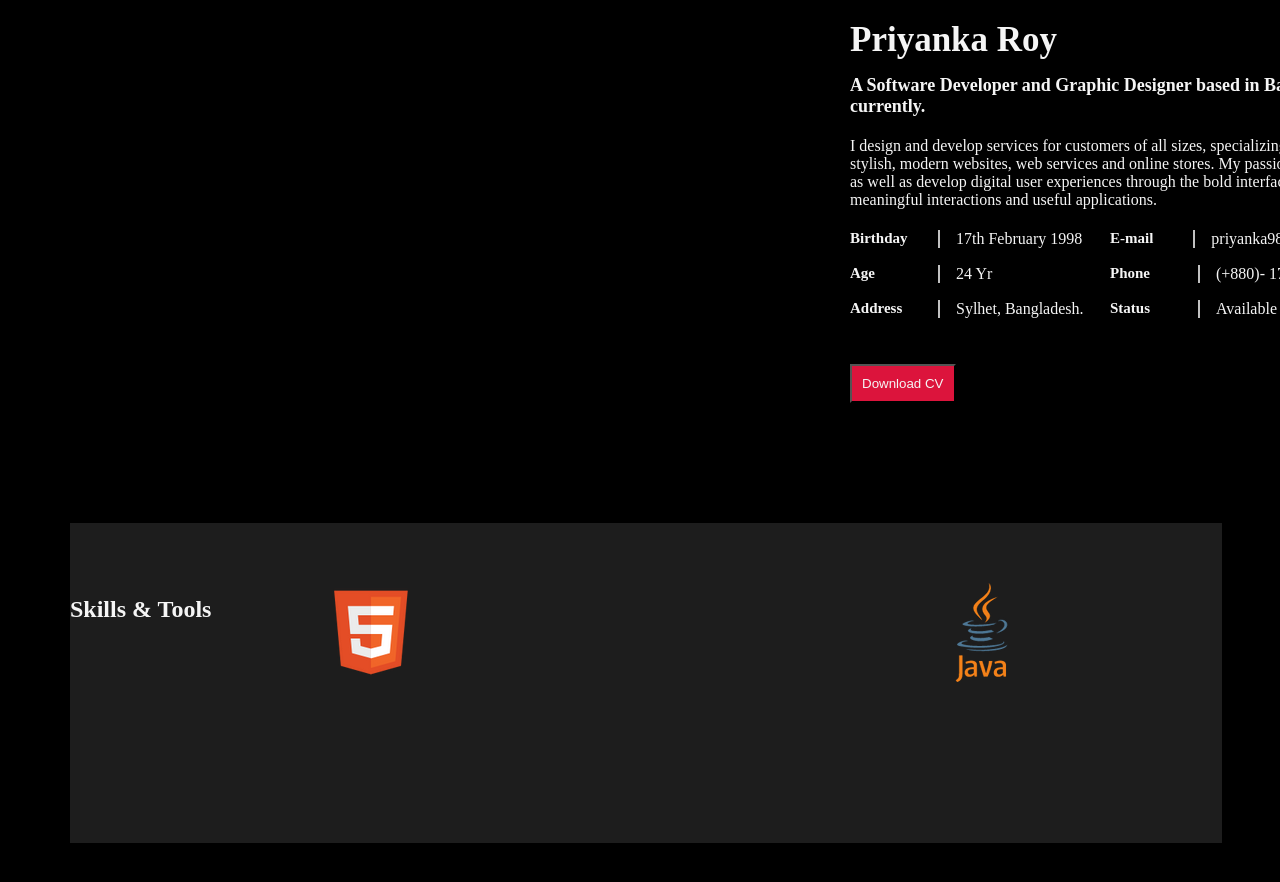
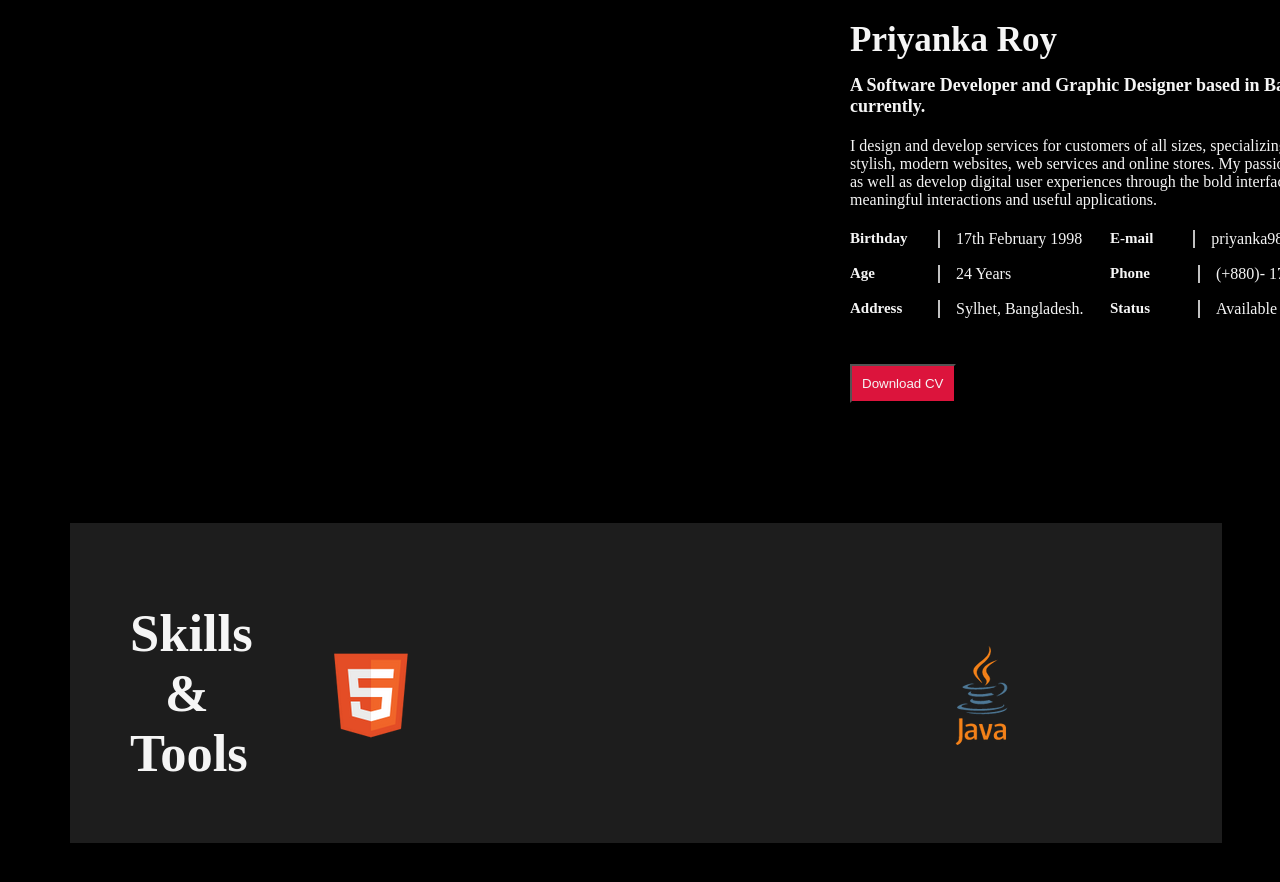
Before and after one commit to roypriyanka7/Simplifolio-CSS, a plain HTML site: page index.html in a window 1280 px wide. Shown: the part 1120-2002 px from the top of the page. Drawn offline with nearby package versions, Linux system fonts and the light colour scheme.

Commit message:
updated skills section

```diff
--- a/index.html
+++ b/index.html
@@ -14,6 +14,7 @@
   <!-------------- Font Awesome Link -------------->
   <script src="https://kit.fontawesome.com/70d26ce26d.js" crossorigin="anonymous"></script>
 
+
   <!-- Link Swiper's CSS -->
   <link rel="stylesheet" href="https://unpkg.com/swiper/swiper-bundle.min.css" />
 
@@ -29,8 +30,10 @@
 
   <nav class="navbar">
     <div class="max-width">
-      <div class="logo"><a href="#">Simplifo<span>lio.</span></a></div>
-      <ul class="menu">
+      <div class="logo"><a href="#">Simplifo<span>lio.</span></a>
+      </div>
+
+      <ul class="menu" id="menu">
         <li><a class="active" href="#">Home</a></li>
         <li><a href="#">About</a></li>
         <li><a href="#">Skills</a></li>
@@ -66,7 +69,7 @@
 
 
   <!-- About Section -->
-  <section class="about">
+  <section class="about" id="about">
 
     <div class="grid-container">
 
@@ -103,7 +106,7 @@
             <!-- List Item Start -->
             <div class="list-item">
               <label>Age</label>
-              <p>24 Yr</p>
+              <p>24 Years</p>
             </div>
             <!-- List Item End -->
 
@@ -148,9 +151,14 @@
 
   <div class="skill-div">
 
-    <section class="skills">
+    <section class="skills" id="skills">
 
-      <h1 class="skills-heading">Skills <span class="skill-span">&</span> Tools</h1>
+      <div class="skills-text">
+        <h1 class="skills-h1">Skills</h1>
+        <h1 class="and">&</h1>
+        <h1 class="skills-h1">Tools</h1>
+      </div>
+
 
       <!-- Swiper -->
       <div class="swiper mySwiper">
```
